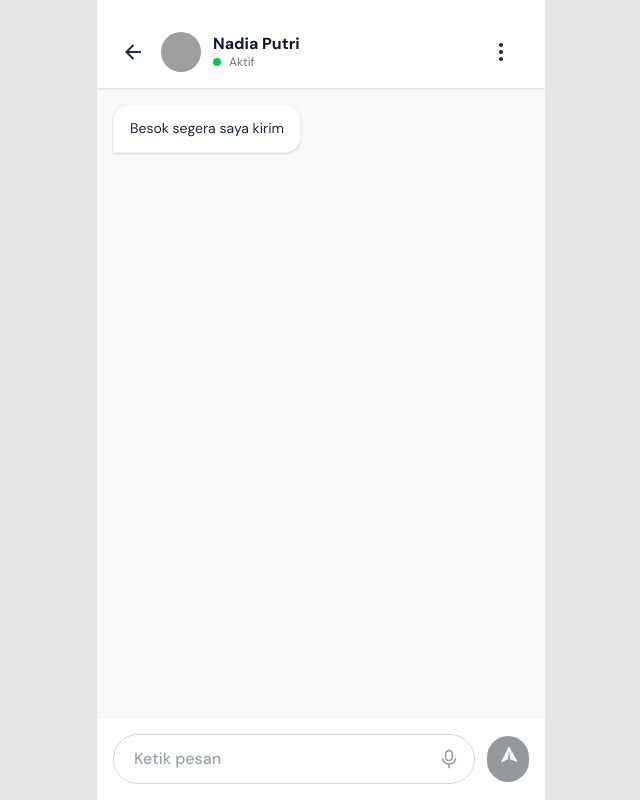
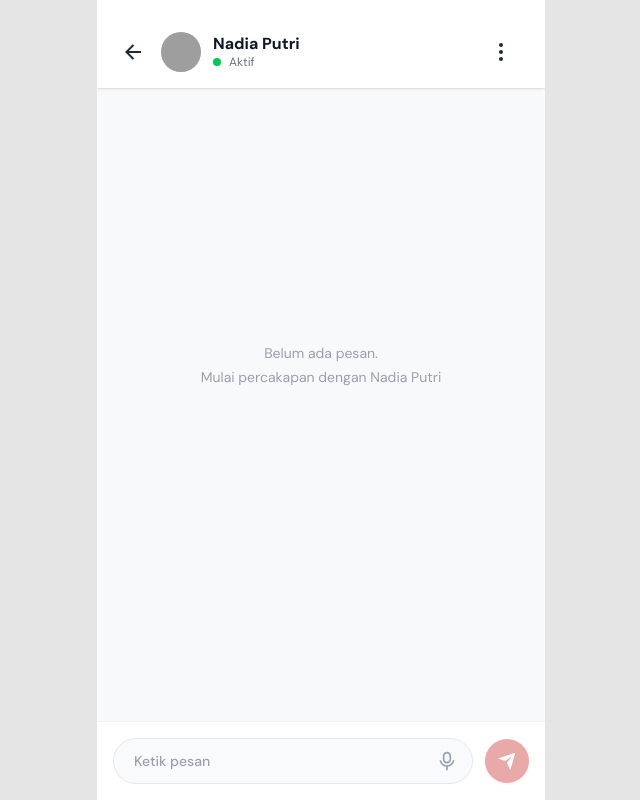
Before and after one commit to rianmubarok/ReRead, a Next.js app: page /chat/1 in a window 1280 px wide. Shown: the whole page, without its empty margins (319-959 px from the left). Built offline with nearby package versions, Linux system fonts and the light colour scheme; grey boxes are pictures that could not be loaded.

Commit message:
feat: add chat book

```diff
--- a/src/app/book/[id]/page.tsx
+++ b/src/app/book/[id]/page.tsx
@@ -74,7 +74,7 @@ export default function BookDetailsPage({ params }: { params: Promise<{ id: stri
                 </div>
             </div>
 
-            <ActionButtons />
+            <ActionButtons bookId={book.id} ownerId={book.owner.id} />
         </div>
     );
 }
--- a/src/app/chat/[id]/page.tsx
+++ b/src/app/chat/[id]/page.tsx
@@ -5,17 +5,16 @@ import { useParams, useSearchParams } from "next/navigation";
 import ChatDetailHeader from "@/components/chat/ChatDetailHeader";
 import ChatInput from "@/components/chat/ChatInput";
 import BookContextPanel from "@/components/chat/BookContextPanel";
+import ChatBookCard from "@/components/chat/ChatBookCard";
 import { MOCK_CHATS } from "@/data/mockChats";
 import { MOCK_BOOKS } from "@/data/mockBooks";
-
-interface Message {
-    id: string;
-    text: string;
-    sender: "me" | "them";
-    timestamp: Date;
-}
+import { useNav } from "@/context/NavContext";
+import { chatService, ChatMessage } from "@/services/chat.service";
+import { useChatStore } from "@/stores/chat.store";
+import { Book } from "@/data/mockBooks";
 
 export default function ChatDetailPage() {
+    const { setVisible } = useNav();
     const params = useParams();
     const searchParams = useSearchParams();
     const chatId = params?.id as string;
@@ -23,14 +22,25 @@ export default function ChatDetailPage() {
 
     // State
     const [user, setUser] = useState<{ name: string; avatar: string; status: string } | null>(null);
-    const [book, setBook] = useState<any | null>(null);
+    const [book, setBook] = useState<Book | null>(null);
     const [showBookContext, setShowBookContext] = useState(false);
-    const [messages, setMessages] = useState<Message[]>([]);
+    const [messages, setMessages] = useState<ChatMessage[]>([]);
+    const [isLoading, setIsLoading] = useState(true);
 
     const messagesEndRef = useRef<HTMLDivElement>(null);
+    const chatStore = useChatStore();
 
-    // Initialize data
+    // Hide bottom nav on mount, show on unmount
     useEffect(() => {
+        setVisible(false);
+        return () => setVisible(true);
+    }, [setVisible]);
+
+    // Initialize data and load messages
+    useEffect(() => {
+        const initializeChat = async () => {
+            setIsLoading(true);
+
             // 1. Try to find existing chat by ID
             const existingChat = MOCK_CHATS.find(c => c.id === chatId);
 
@@ -38,21 +48,17 @@ export default function ChatDetailPage() {
                 setUser({
                     name: existingChat.user.name,
                     avatar: existingChat.user.avatar,
-                status: "Aktif" // Mock status
+                    status: "Aktif"
                 });
-            // Mock some existing messages
-            setMessages([
-                { id: "m1", text: existingChat.lastMessage, sender: "them", timestamp: new Date() }
-            ]);
-        } else {
-            // 2. If no chat, check if we are here for a specific book owner (assuming chatId might be userId if not found in chats)
-            // Or if we have a bookId, get owner from there
+            }
+
+            // 2. Check for book context if bookId is present
             if (bookId) {
                 const foundBook = MOCK_BOOKS.find(b => b.id === bookId);
                 if (foundBook) {
                     setBook(foundBook);
                     setShowBookContext(true);
-                    // If we don't have a user yet (not an existing chat), use book owner
+                    // If we didn't find an existing chat, set the user from the book owner
                     if (!existingChat) {
                         setUser({
                             name: foundBook.owner.name,
@@ -61,37 +67,105 @@ export default function ChatDetailPage() {
                         });
                     }
                 }
-            } else {
-                // Fallback for demo if id is just a generic user id
+            } else if (!existingChat) {
+                // Fallback for demo if id is just a generic user id and no book context
                 setUser({
                     name: "Nadia Putri",
                     avatar: "google",
                     status: "Aktif"
                 });
             }
+
+            // 3. Load messages from chat service/store
+            try {
+                const loadedMessages = await chatService.getMessages(chatId);
+
+                // If no messages exist but there's a last message in the chat, add it to store
+                if (loadedMessages.length === 0 && existingChat?.lastMessage) {
+                    const initialMessage: ChatMessage = {
+                        id: `init-${Date.now()}`,
+                        text: existingChat.lastMessage,
+                        sender: "them",
+                        timestamp: new Date(existingChat.timestamp)
+                    };
+                    // Add to store so it's consistent
+                    chatStore.addMessage(chatId, initialMessage);
+                    setMessages([initialMessage]);
+                } else {
+                    setMessages(loadedMessages);
+                }
+            } catch (error) {
+                console.error("Error loading messages:", error);
+            } finally {
+                setIsLoading(false);
+            }
+        };
+
+        if (chatId) {
+            initializeChat();
         }
     }, [chatId, bookId]);
 
+    // Subscribe to chat store changes for real-time updates
+    useEffect(() => {
+        if (!chatId) return;
+
+        const storeMessages = chatStore.getMessages(chatId);
+        // Always sync with store to avoid duplicates
+        // Deduplicate by ID and sort by timestamp
+        const uniqueMessages = Array.from(
+            new Map(storeMessages.map(msg => [msg.id, msg])).values()
+        ).sort((a, b) => a.timestamp.getTime() - b.timestamp.getTime());
+
+        // Only update if messages actually changed to avoid unnecessary re-renders
+        setMessages(prev => {
+            const prevIds = new Set(prev.map(m => m.id));
+            const newIds = new Set(uniqueMessages.map(m => m.id));
+
+            // Check if messages actually changed
+            if (prev.length === uniqueMessages.length &&
+                prev.every(m => newIds.has(m.id)) &&
+                uniqueMessages.every(m => prevIds.has(m.id))) {
+                return prev; // No change, return previous to avoid re-render
+            }
+
+            return uniqueMessages;
+        });
+    }, [chatId, chatStore.messages]);
+
     // Handle sending message
-    const handleSendMessage = (text: string) => {
-        const newMessage: Message = {
-            id: Date.now().toString(),
+    const handleSendMessage = async (text: string) => {
+        if (!text.trim() || !chatId) return;
+
+        try {
+            // Send message with bookId if book context exists
+            // The message will be added to store by chatService, and useEffect will update local state
+            await chatService.sendMessage(
+                chatId,
                 text,
-            sender: "me",
-            timestamp: new Date()
-        };
-        setMessages(prev => [...prev, newMessage]);
-
-        // Hide book context after sending a message effectively?
-        // Usually it stays until closed or transaction done. I'll leave it unless manually closed.
+                book?.id
+            );
+        } catch (error) {
+            console.error("Error sending message:", error);
+        }
     };
 
-    // Scroll to bottom
+    // Scroll to bottom when messages change
     useEffect(() => {
+        if (messages.length > 0) {
+            setTimeout(() => {
                 messagesEndRef.current?.scrollIntoView({ behavior: "smooth" });
+            }, 100);
+        }
     }, [messages]);
 
-    if (!user) return <div className="min-h-screen bg-white" />;
+    if (!user || isLoading) {
+        return (
+            <div className="min-h-screen bg-[#F8F9FA] flex items-center justify-center">
+                <div className="text-gray-400 text-sm">Memuat...</div>
+            </div>
+        );
+    }
 
     return (
         <div className="flex flex-col h-screen bg-[#F8F9FA]">
@@ -102,45 +176,100 @@ export default function ChatDetailPage() {
             />
 
             {/* Messages Area */}
-            <div className="flex-1 overflow-y-auto p-4 space-y-4">
+            <div className="flex-1 overflow-y-auto p-4 space-y-3 pb-24">
                 {messages.length === 0 && (
-                    <div className="h-full flex flex-col items-center justify-center text-gray-400 text-sm">
+                    <div className="h-full flex flex-col items-center justify-center text-gray-400 text-sm space-y-1 min-h-[200px]">
                         <p>Belum ada pesan.</p>
                         <p>Mulai percakapan dengan {user.name}</p>
                     </div>
                 )}
 
-                {messages.map((msg) => (
+                {messages.map((msg) => {
+                    const messageBook = msg.bookId ? MOCK_BOOKS.find(b => b.id === msg.bookId) : null;
+
+                    return (
                         <div
                             key={msg.id}
-                        className={`flex ${msg.sender === 'me' ? 'justify-end' : 'justify-start'}`}
+                            className={`flex ${msg.sender === 'me' ? 'justify-end' : 'justify-start'} items-end gap-2`}
                         >
+                            {msg.sender === 'them' && (
+                                <div className="w-8 h-8 rounded-full overflow-hidden bg-gray-200 flex-shrink-0">
+                                    <img
+                                        src={user.avatar === 'google' ? '/assets/avatars/google-avatar.png' : user.avatar || '/assets/avatars/default.png'}
+                                        alt={user.name}
+                                        className="w-full h-full object-cover"
+                                        onError={(e) => {
+                                            (e.target as HTMLImageElement).src = 'https://ui-avatars.com/api/?name=' + encodeURIComponent(user.name) + '&background=random';
+                                        }}
+                                    />
+                                </div>
+                            )}
+                            <div className={`max-w-[75%] ${msg.sender === 'me' ? 'items-end' : 'items-start'} flex flex-col gap-1.5`}>
+                                {messageBook && (
+                                    <div className={`w-full ${msg.sender === 'me' ? 'bg-white/95' : 'bg-gray-50'} rounded-xl p-3 border ${msg.sender === 'me' ? 'border-gray-200' : 'border-gray-200'} shadow-sm`}>
+                                        <div className="flex gap-2.5">
+                                            <div className="w-12 h-16 bg-gray-200 rounded-lg overflow-hidden flex-shrink-0 shadow-sm">
+                                                <img
+                                                    src={messageBook.image || "/assets/books/placeholder.png"}
+                                                    alt={messageBook.title}
+                                                    className="w-full h-full object-cover"
+                                                    onError={(e) => {
+                                                        (e.target as HTMLImageElement).src = `https://placehold.co/48x64/e0e0e0/333333?text=${messageBook.title.charAt(0)}`;
+                                                    }}
+                                                />
+                                            </div>
+                                            <div className="flex-1 min-w-0">
+                                                <h4 className="font-semibold text-sm text-gray-900 truncate mb-0.5">{messageBook.title}</h4>
+                                                <p className="text-xs text-gray-500 truncate">{messageBook.author}</p>
+                                            </div>
+                                        </div>
+                                    </div>
+                                )}
                                 <div
-                            className={`max-w-[80%] rounded-2xl px-4 py-3 text-sm leading-relaxed ${msg.sender === 'me'
-                                    ? 'bg-brand-red text-white rounded-br-none'
-                                    : 'bg-white text-gray-800 border border-gray-100 rounded-bl-none shadow-sm'
+                                    className={`rounded-2xl px-4 py-2.5 text-sm leading-relaxed ${
+                                        msg.sender === 'me'
+                                            ? 'bg-brand-red text-white rounded-br-sm'
+                                            : 'bg-white text-gray-800 border border-gray-100 rounded-bl-sm shadow-sm'
                                     }`}
                                 >
                                     {msg.text}
                                 </div>
                             </div>
-                ))}
+                            {msg.sender === 'me' && (
+                                <div className="w-8 h-8 rounded-full overflow-hidden bg-gray-200 flex-shrink-0">
+                                    <img
+                                        src="/assets/avatars/default.png"
+                                        alt="You"
+                                        className="w-full h-full object-cover"
+                                        onError={(e) => {
+                                            (e.target as HTMLImageElement).src = 'https://ui-avatars.com/api/?name=You&background=random';
+                                        }}
+                                    />
+                                </div>
+                            )}
+                        </div>
+                    );
+                })}
                 <div ref={messagesEndRef} />
             </div>
 
-            {/* Book Context Panel (Overlay/Attachment) */}
+            {/* Book Context Panel (Fixed at bottom, above input) */}
             {showBookContext && book && (
-                <div className="px-0">
+                <div className="fixed bottom-20 left-0 right-0 z-40 px-4 pointer-events-none">
+                    <div className="max-w-md mx-auto pointer-events-auto">
                         <BookContextPanel
                             book={book}
                             onClose={() => setShowBookContext(false)}
                             onSendMessage={handleSendMessage}
                         />
                     </div>
+                </div>
             )}
 
             {/* Input Area */}
+            <div className="relative z-30">
                 <ChatInput onSendMessage={handleSendMessage} />
+            </div>
         </div>
     );
 }
--- /dev/null
+++ b/src/components/chat/ChatBookCard.tsx
@@ -0,0 +1,51 @@
+"use client";
+
+import React from "react";
+import Image from "next/image";
+import { useRouter } from "next/navigation";
+import { Book } from "@/data/mockBooks";
+import { RiArrowRightSLine } from "@remixicon/react";
+
+interface ChatBookCardProps {
+  book: Book;
+}
+
+export default function ChatBookCard({ book }: ChatBookCardProps) {
+  const router = useRouter();
+
+  return (
+    <div className="w-full bg-white rounded-3xl p-4 shadow-sm mb-6 flex gap-4 items-start">
+      {/* Book Cover */}
+      <div className="relative w-24 aspect-[2/3] rounded-xl overflow-hidden bg-gray-100 flex-shrink-0">
+        <img
+          src={book.image || "/assets/books/placeholder.png"}
+          alt={book.title}
+          className="object-cover w-full h-full"
+          onError={(e) => {
+            (
+              e.target as HTMLImageElement
+            ).src = `https://placehold.co/96x144/e0e0e0/333333?text=${book.title.charAt(
+              0
+            )}`;
+          }}
+        />
+      </div>
+
+      {/* Content */}
+      <div className="flex-1 py-1">
+        <h3 className="font-bold text-lg text-brand-black leading-tight mb-1">
+          {book.title}
+        </h3>
+        <p className="text-gray-400 text-sm mb-4 line-clamp-1">{book.author}</p>
+
+        <button
+          onClick={() => router.push(`/book/${book.id}`)}
+          className="flex items-center text-brand-black font-medium text-sm hover:underline group"
+        >
+          Lihat Buku
+          <RiArrowRightSLine className="w-5 h-5 transition-transform group-hover:translate-x-1" />
+        </button>
+      </div>
+    </div>
+  );
+}
--- a/src/components/chat/ChatInput.tsx
+++ b/src/components/chat/ChatInput.tsx
@@ -17,7 +17,7 @@ const ChatInput: React.FC<ChatInputProps> = ({ onSendMessage }) => {
     };
 
     return (
-        <div className="p-4 bg-white border-t border-gray-100">
+        <div className="p-4 bg-white border-t border-gray-100 safe-area-bottom">
             <form onSubmit={handleSubmit} className="flex items-center gap-3">
                 <div className="flex-1 relative">
                     <input
@@ -25,11 +25,11 @@ const ChatInput: React.FC<ChatInputProps> = ({ onSendMessage }) => {
                         value={message}
                         onChange={(e) => setMessage(e.target.value)}
                         placeholder="Ketik pesan"
-                        className="w-full bg-white border border-gray-300 rounded-full pl-5 pr-10 py-3 text-gray-800 focus:outline-none focus:border-brand-gray transition-colors font-medium placeholder:text-gray-400"
+                        className="w-full bg-gray-50 border border-gray-200 rounded-full pl-5 pr-10 py-3 text-gray-800 focus:outline-none focus:border-brand-red focus:bg-white transition-all font-medium placeholder:text-gray-400 text-sm"
                     />
                     <button
                         type="button"
-                        className="absolute right-3 top-1/2 -translate-y-1/2 text-gray-400 hover:text-gray-600 p-1"
+                        className="absolute right-3 top-1/2 -translate-y-1/2 text-gray-400 hover:text-gray-600 p-1 transition-colors"
                     >
                         <RiMicLine className="w-5 h-5" />
                     </button>
@@ -38,11 +38,9 @@ const ChatInput: React.FC<ChatInputProps> = ({ onSendMessage }) => {
                 <button
                     type="submit"
                     disabled={!message.trim()}
-                    className="bg-[#2D3339] text-white p-3 rounded-full hover:bg-black disabled:opacity-50 disabled:cursor-not-allowed transition-colors flex-shrink-0"
+                    className="bg-brand-red text-white p-3 rounded-full hover:bg-red-600 disabled:opacity-50 disabled:cursor-not-allowed transition-colors flex-shrink-0 shadow-sm"
                 >
-                    {/* Custom icon or Remix icon for send */}
-                    <RiSendPlaneFill className="w-5 h-5 -ml-0.5 mt-0.5 transform -rotate-45 translate-x-0.5 -translate-y-0.5" />
-                    {/* The icon in screenshot looks a bit like a hand or a stylized send. Standard send is fine. Adjusting rotation to look cool. */}
+                    <RiSendPlaneFill className="w-5 h-5" />
                 </button>
             </form>
         </div>
--- a/src/data/mockChats.ts
+++ b/src/data/mockChats.ts
@@ -11,7 +11,7 @@ export interface ChatThread {
 
 export const MOCK_CHATS: ChatThread[] = [
     {
-        id: "1",
+        id: "user1",
         user: { name: "Nadia Putri", avatar: "google" }, // Using google placeholder style matches design somewhat or custom
         // Design shows specific avatars. I'll use placeholders or existing assets if available.
         // For now, I'll use 'google' style or assume assets exist.
```
Also changed, not shown: src/components/book/ActionButtons.tsx (+20 -2 lines), src/components/chat/ChatListItem.tsx (+11 -3 lines). Lines whose indentation alone changed are shown as unchanged.
